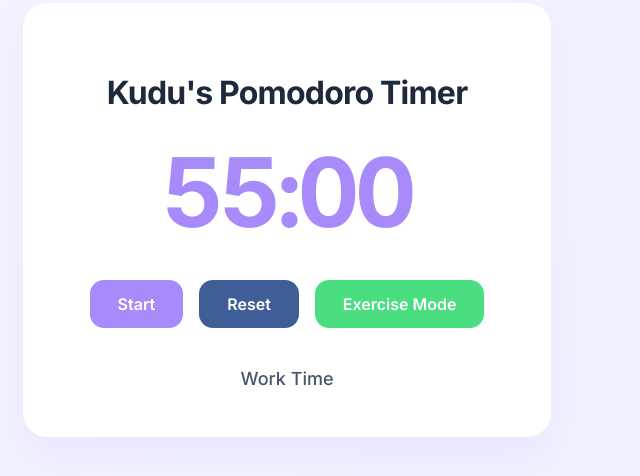
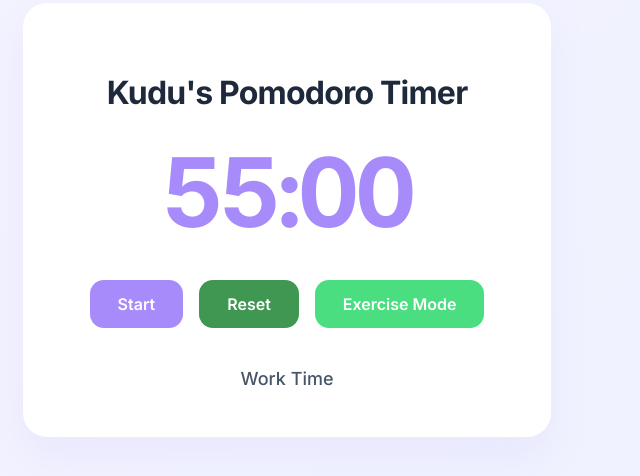
Before and after one commit to web3amyp/BYOA-Pomodoro, a plain HTML site: page index.html in a window 1280 px wide. Shown: the part 196-672 px from the top of the page, without its empty margins (353-993 px from the left). Drawn offline with Linux system fonts and the light colour scheme.

Commit message:
Modify danger color in CSS color palette to green

```diff
--- a/styles.css
+++ b/styles.css
@@ -2,7 +2,7 @@
     --color-background: #F5F3FF;
     --color-primary: #A78BFA;
     --color-primary-hover: #8B5CF6;
-    --color-danger: #3f5e97;
+    --color-danger: #3f9752;
     --color-danger-hover: #F43F5E;
     --color-work: #94A3B8;
     --color-work-hover: #64748B;
```
Also changed, not shown: 1 other file.
